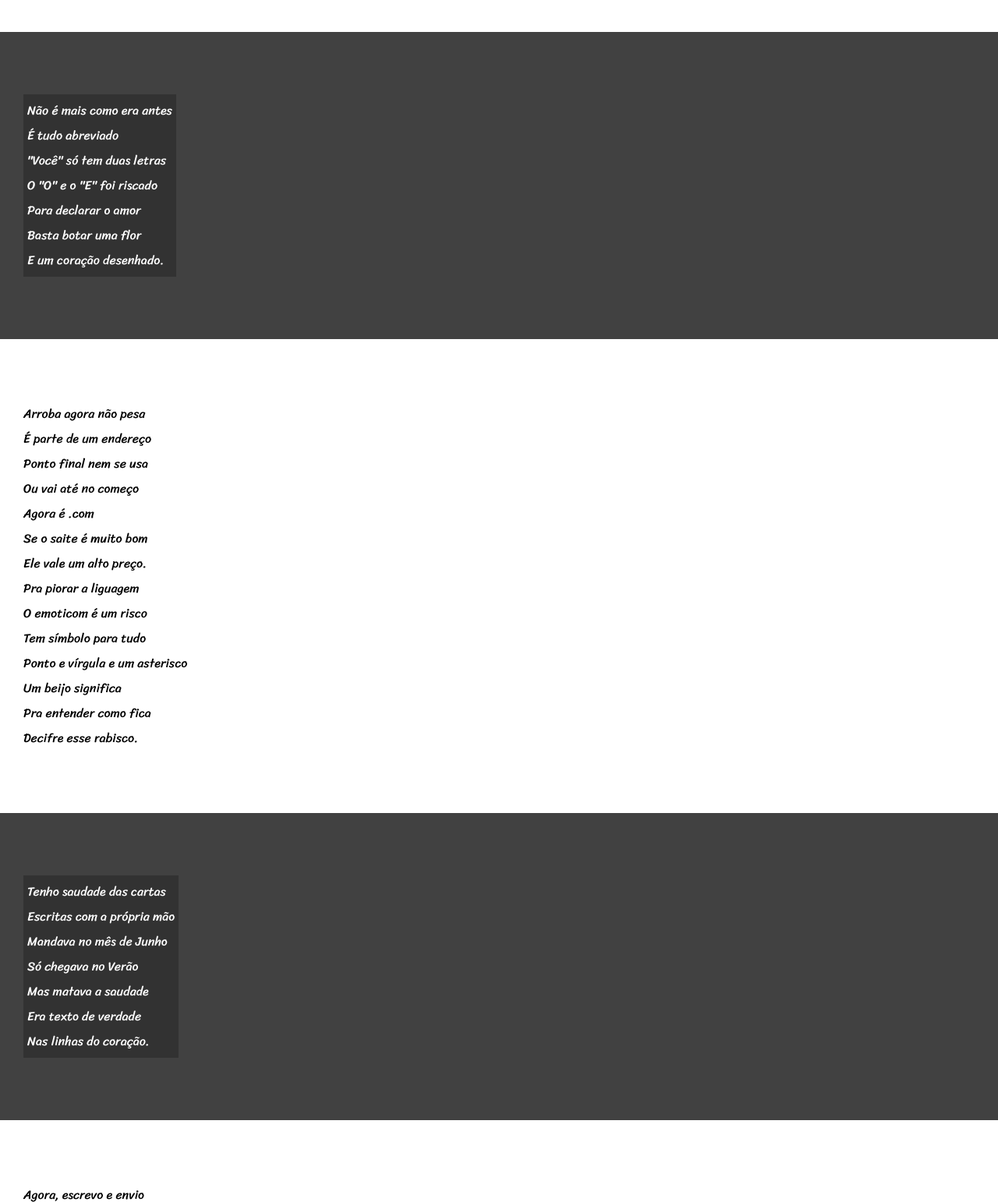
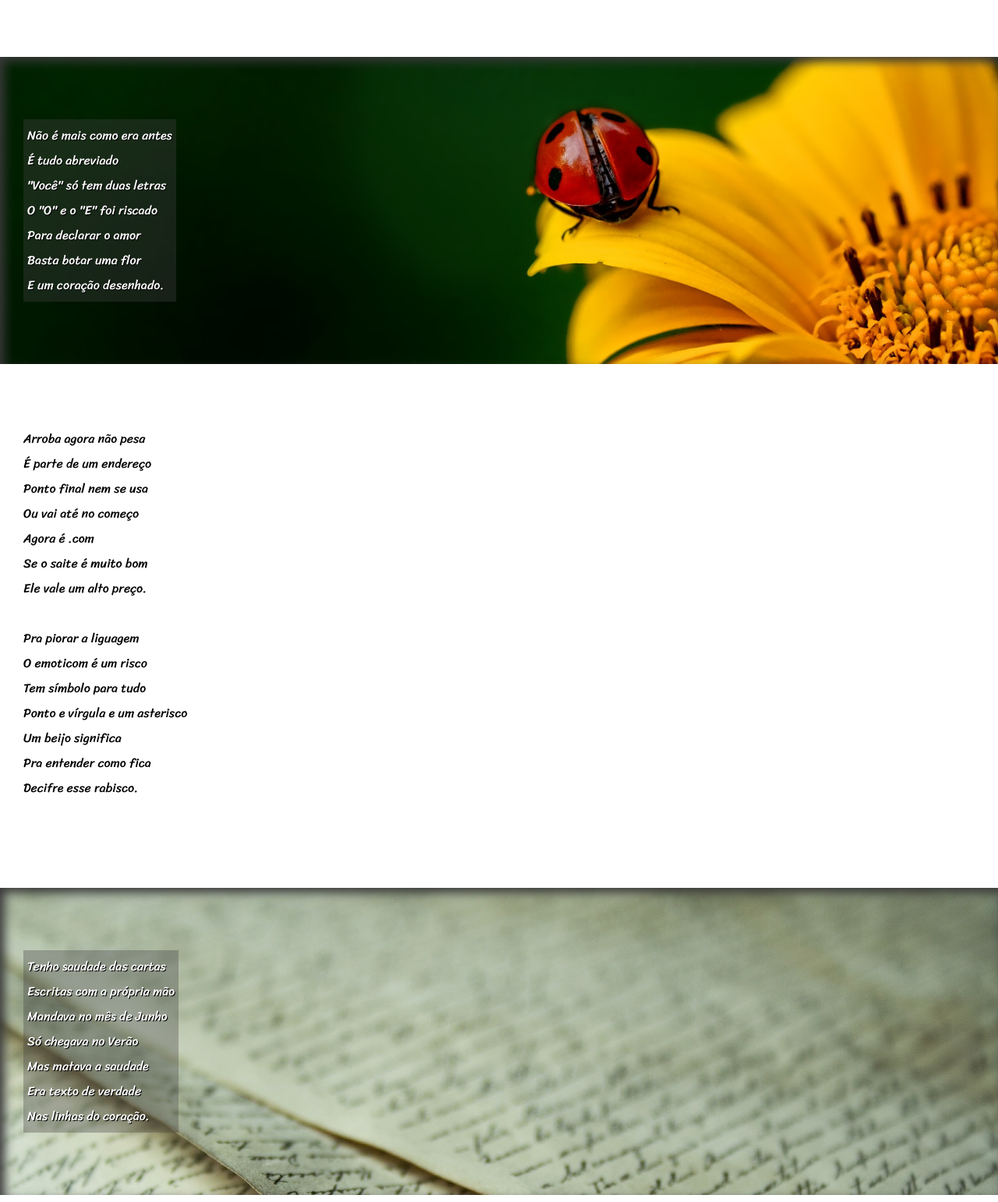
Before and after one commit to caiomello42/html-css, a plain HTML site: page exercicios/desafio012/index.html in a window 1280 px wide. Shown: the part 500-2042 px from the top of the page at 78% size. Drawn offline with Linux system fonts and the light colour scheme.

Commit message:
finalização do projeto

```diff
--- a/exercicios/desafio012/index.html
+++ b/exercicios/desafio012/index.html
@@ -27,7 +27,7 @@
         </p>
     </section>
 
-    <section class="imagem">
+    <section class="imagem" id="img01">
         <p>
             Não é mais como era antes <br>
             É tudo abreviado <br>
@@ -62,7 +62,7 @@
         </p>
     </section>
 
-    <section class="imagem">
+    <section class="imagem" id="img02">
         <p>
             Tenho saudade das cartas <br>
             Escritas com a própria mão <br>
--- a/exercicios/desafio012/style.css
+++ b/exercicios/desafio012/style.css
@@ -63,6 +63,10 @@ section {
     font-size: 3.5%vw;
 }
 
+section > p {
+    padding-bottom: 2em;
+}
+
 section.normal {
     background-color: white;
     color: black;
@@ -71,13 +75,26 @@ section.normal {
 section.imagem {
     background-color: rgb(65, 65, 65);
     color: white;
-
+    box-shadow: inset 6px 6px 13px 0px rgb(56, 56, 56);
+    background-attachment: fixed;
 }
 
 section.imagem > p {
     display: inline-block;
     padding: 5px;
-    background-color: rgba(10, 10, 10, 0.253);
+    background-color: rgba(68, 67, 67, 0.349);
+    text-shadow: 1px 1px 0px black;
+}
+
+section#img01 {
+    background-image: url('../desafio012/imagens/background001.jpg');
+    background-position: right center;
+    background-size: cover;
+}
+
+section#img02 {
+    background-image: url('../desafio012/imagens/background002.jpg');
+    background-size: cover;
 }
 
 footer {
```
